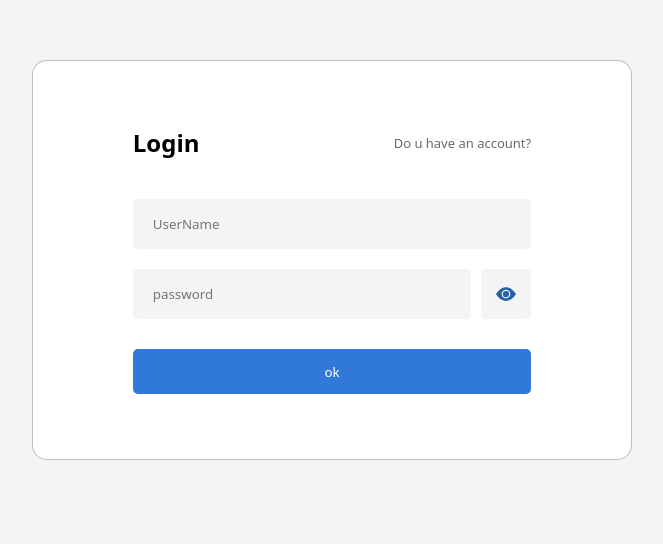
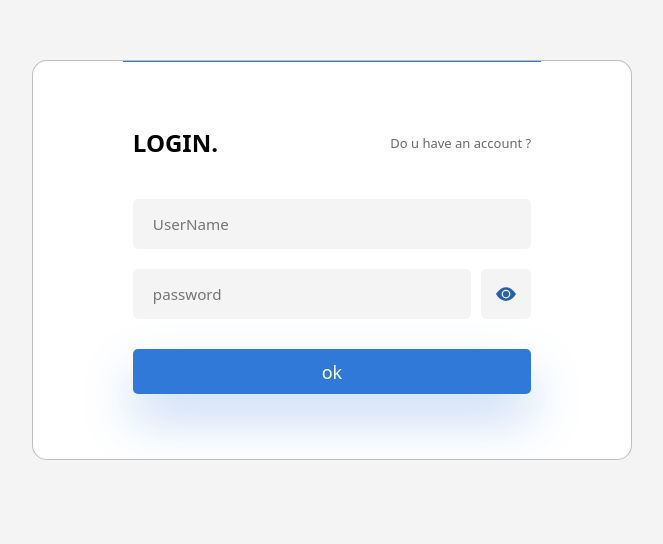
Before and after one commit to amhajii/Login_Page, a plain HTML site: page index.html in a window 1280 px wide. Shown: the part 140-684 px from the top of the page, without its empty margins (308-971 px from the left). Drawn offline with Linux system fonts and the light colour scheme.

Commit message:
fix: some change on fonts , bx-Shadows , ...

```diff
--- a/index.html
+++ b/index.html
@@ -20,8 +20,8 @@
         <div class="inputs-bx">
 
             <div class="title-bx">
-                <h1>Login</h1>
-                <p><a href="#">Do u have an account?</a></p>
+                <h1>LOGIN.</h1>
+                <p><a href="#">Do u have an account ?</a></p>
             </div>
 
             <div class="inp text-bx">
--- a/style.css
+++ b/style.css
@@ -15,7 +15,11 @@ body{
     position: relative;
 
 }
+::selection{
+    background-color: #3079d9;
+    color: #fff;
 
+}
 a{
     text-decoration: none;
     color: #000000bb;
@@ -31,7 +35,8 @@ input{
     /* border-left: 10px solid #5e4c1a; */
     background-color: #f4f4f4;
     /* background-color: #ffefc1; */
-
+    font-size: .95em;
+    /* letter-spacing: .05rem; */
 }
 .inp{
     display: flex;
@@ -59,7 +64,8 @@ input{
 }
 
 .container{
-    padding: 50px;
+    /* padding: 0 7%; */
+    padding: 50px !important;
     height: 400px;
     width: 600px;
     /* background-color: #3079d9; */
@@ -75,8 +81,30 @@ input{
     flex-direction: column;
     justify-content: center;
     align-items: center;
+    overflow: hidden;
 }
-
+.container::after{
+    content: '';
+    display: block;
+    width: 60%;
+    height: 20%;
+    background-color: transparent;
+    position: absolute;
+    top: -25%;
+    /* box-shadow: #3079d924 0px 25px 60px 17px; */
+    border-radius: 50%;
+}
+.container::before{
+    content: '';
+    display: block;
+    width: 70%;
+    height: 1px;
+    background-color: #3079d9;
+    position: absolute;
+    top: 0;
+    /* box-shadow: #3079d942 0px 30px 60px 17px; */
+    /* border-radius: 50%; */
+}
 button{
     margin-top: 30px;
     padding: 10px;
@@ -90,6 +118,10 @@ button{
     border: none;
     height: 45px;
     transition: .3s;
+    position: relative;
+    overflow: hidden;
+    font-size: large;
+    box-shadow: #3079d946 0 25px 50px;
 }
 
 button:hover{
@@ -97,6 +129,25 @@ button:hover{
     transition: .3s;
 
 }
+button:hover::after{
+    background-color: #fff;
+    left: 120%;
+    transition: .1s;
+}
+button::after{
+    content: '';
+    display: block;
+    background-color: #fff;
+    height: 350%;
+    transform: translate(0 , -30%) rotate(30deg);
+    width: 20%;
+    position: absolute;
+    top: 0;
+    left: -40%;
+    transition: .2s;
+    /* aspect-ratio: 1; */
+}
+
 
 
 
@@ -141,9 +192,11 @@ button:hover{
     background-color: #f4f4f4;
     transition: .3s;
 }
-
+#eye-icon:hover{
+    background-color: #d7d7d7;
+}
 #eye-icon.Enable{
-    background-color: #2761ac;
+    background-color: #3079d9;
     fill: #fff;
 
     /* outline: 2px solid #2761ac71; */
@@ -176,8 +229,26 @@ button:hover{
 .title-bx p{
     font-size: small;
     opacity: .8;
+    position: relative;
 }
-
+.title-bx p:after{
+    content: '';
+    display: block;
+    margin: 0 auto;
+    bottom: 0;
+    bottom: -5px;
+    left: 50%;
+    transform: translate(-50% ,0px);
+    width: 0;
+    height: 1px;
+    position: absolute;
+    background-color: #2761ac;
+    transition: .1s;
+}
+.title-bx p:hover:after{
+    width: 100%;
+    transition: .1s;
+}
 
 
 
```
